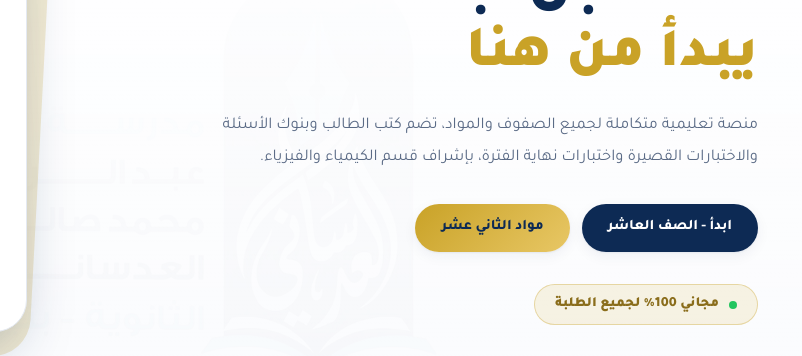
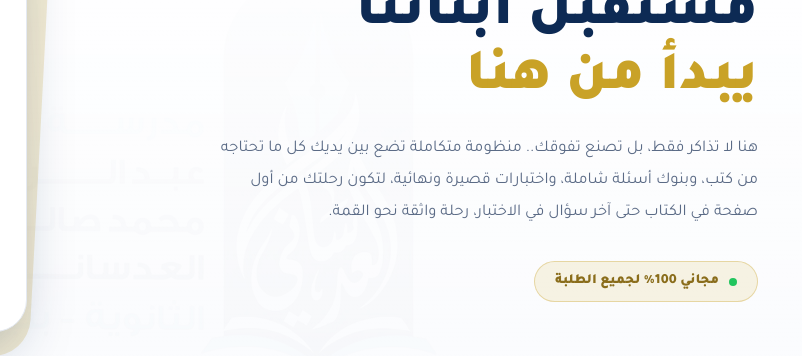
Before and after one commit to elkhen1986/aladsani, a website: page index.html in a window 1280 px wide. Shown: the part 248-604 px from the top of the page, 478-1280 px from the left. Drawn offline with Linux system fonts and the light colour scheme.

```diff
--- a/index.html
+++ b/index.html
@@ -19,12 +19,7 @@
   <div>
     <span class="kicker">منصتكم التعليمية 2026-2027</span>
     <h2>مستقبل أبنائنا<span>يبدأ من هنا</span></h2>
-    <p class="lead">منصة تعليمية متكاملة لجميع الصفوف والمواد، تضم كتب الطالب وبنوك الأسئلة والاختبارات القصيرة واختبارات نهاية الفترة، بإشراف قسم الكيمياء والفيزياء.</p>
-    <div class="cta">
-      <a class="btn btn-navy" href="10/index.html">ابدأ - الصف العاشر</a>
-      <details class="menu"><summary class="btn btn-gold">مواد الثاني عشر</summary>
-        <div class="menu-pop"><a href="12-science/index.html">الثاني عشر علمي</a><a href="12-arts/index.html">الثاني عشر أدبي</a></div></details>
-    </div>
+    <p class="lead">هنا لا تذاكر فقط، بل تصنع تفوقك.. منظومة متكاملة تضع بين يديك كل ما تحتاجه من كتب، وبنوك أسئلة شاملة، واختبارات قصيرة ونهائية، لتكون رحلتك من أول صفحة في الكتاب حتى آخر سؤال في الاختبار، رحلة واثقة نحو القمة.</p>
     <div class="free">مجاني 100% لجميع الطلبة</div>
   </div>
   <div class="logo-card"><div class="in">
```
